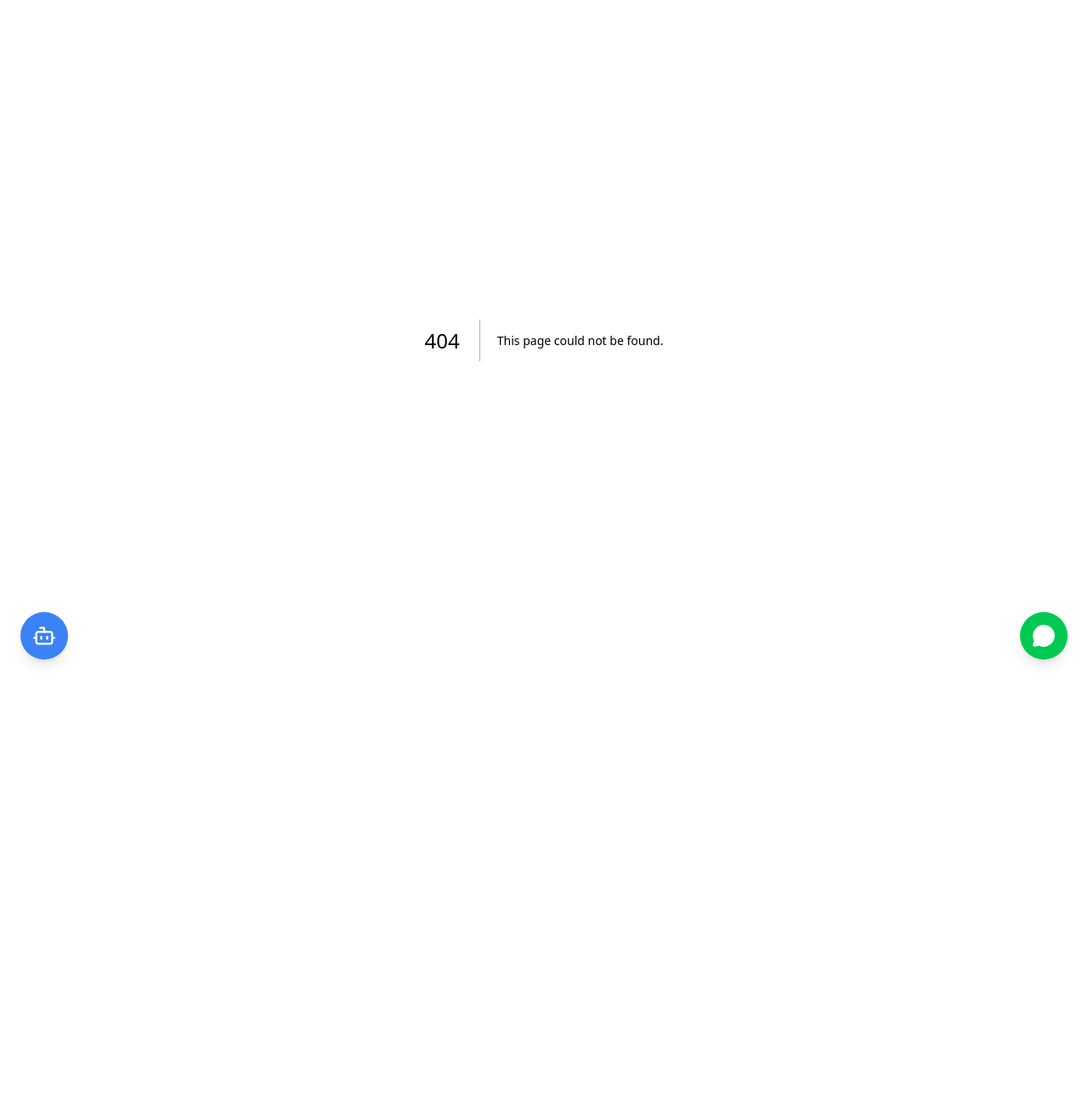
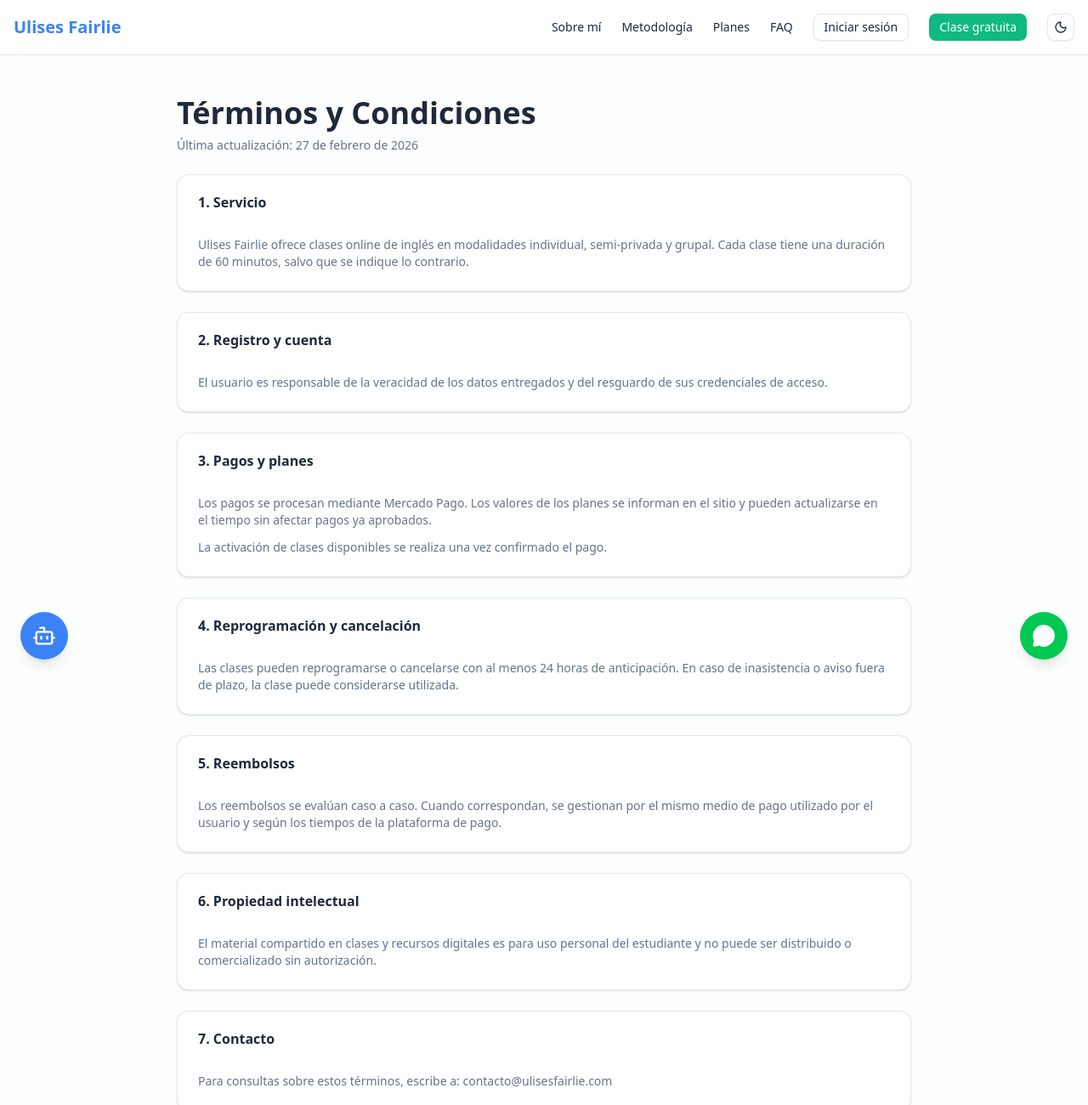
Before and after one commit to camilosuazo/ulises-fairlie-web, a Next.js app: page /terminos in a window 1280 px wide. Before the commit this address had no page. Shown: the top 1300 px of the page at 85% size. Before the commit the page ends 800 px from the top, so only its background shows below. Built offline with nearby package versions, Linux system fonts and the light colour scheme.

Commit message:
feat: add legal pages and acceptance links

```diff
--- a/src/app/login/page.tsx
+++ b/src/app/login/page.tsx
@@ -119,6 +119,17 @@ export default function LoginPage() {
                     Regístrate gratis
                   </Link>
                 </p>
+                <p className="text-xs text-muted-foreground mt-3">
+                  Al usar la plataforma aceptas los{" "}
+                  <Link href="/terminos" className="text-primary hover:underline">
+                    Términos y Condiciones
+                  </Link>{" "}
+                  y la{" "}
+                  <Link href="/privacidad" className="text-primary hover:underline">
+                    Política de Privacidad
+                  </Link>
+                  .
+                </p>
               </div>
             </CardContent>
           </Card>
--- /dev/null
+++ b/src/app/privacidad/page.tsx
@@ -0,0 +1,97 @@
+import { Header } from "@/components/Header";
+import { Footer } from "@/components/Footer";
+import { Card, CardContent, CardHeader, CardTitle } from "@/components/ui/card";
+
+export const metadata = {
+  title: "Política de Privacidad | Ulises Fairlie",
+};
+
+export default function PrivacidadPage() {
+  return (
+    <div className="min-h-screen flex flex-col">
+      <Header />
+
+      <main className="flex-1 bg-muted/30 py-12">
+        <div className="container mx-auto px-4 max-w-4xl space-y-6">
+          <div>
+            <h1 className="text-3xl md:text-4xl font-bold">Política de Privacidad</h1>
+            <p className="text-sm text-muted-foreground mt-2">
+              Última actualización: 27 de febrero de 2026
+            </p>
+          </div>
+
+          <Card>
+            <CardHeader>
+              <CardTitle>1. Datos que recopilamos</CardTitle>
+            </CardHeader>
+            <CardContent className="text-sm text-muted-foreground space-y-3">
+              <p>
+                Podemos recopilar nombre, correo electrónico y datos relacionados con clases agendadas, pagos y
+                uso de la plataforma para prestar correctamente el servicio.
+              </p>
+            </CardContent>
+          </Card>
+
+          <Card>
+            <CardHeader>
+              <CardTitle>2. Uso de la información</CardTitle>
+            </CardHeader>
+            <CardContent className="text-sm text-muted-foreground space-y-3">
+              <p>
+                Los datos se utilizan para gestionar tu cuenta, coordinar clases, procesar pagos, responder
+                consultas y mejorar la experiencia de aprendizaje.
+              </p>
+            </CardContent>
+          </Card>
+
+          <Card>
+            <CardHeader>
+              <CardTitle>3. Pagos y terceros</CardTitle>
+            </CardHeader>
+            <CardContent className="text-sm text-muted-foreground space-y-3">
+              <p>
+                Los pagos son procesados por Mercado Pago. No almacenamos números completos de tarjetas en este
+                sitio.
+              </p>
+            </CardContent>
+          </Card>
+
+          <Card>
+            <CardHeader>
+              <CardTitle>4. Seguridad</CardTitle>
+            </CardHeader>
+            <CardContent className="text-sm text-muted-foreground space-y-3">
+              <p>
+                Aplicamos medidas razonables para proteger la información personal. Sin embargo, ningún sistema
+                es completamente infalible.
+              </p>
+            </CardContent>
+          </Card>
+
+          <Card>
+            <CardHeader>
+              <CardTitle>5. Derechos del usuario</CardTitle>
+            </CardHeader>
+            <CardContent className="text-sm text-muted-foreground space-y-3">
+              <p>
+                Puedes solicitar acceso, rectificación o eliminación de tus datos personales escribiendo a
+                contacto@ulisesfairlie.com.
+              </p>
+            </CardContent>
+          </Card>
+
+          <Card>
+            <CardHeader>
+              <CardTitle>6. Cambios a esta política</CardTitle>
+            </CardHeader>
+            <CardContent className="text-sm text-muted-foreground">
+              Esta política puede actualizarse. Publicaremos en esta página la fecha de la última modificación.
+            </CardContent>
+          </Card>
+        </div>
+      </main>
+
+      <Footer />
+    </div>
+  );
+}
--- a/src/app/registro/page.tsx
+++ b/src/app/registro/page.tsx
@@ -9,6 +9,7 @@ import { Button } from "@/components/ui/button";
 import { Card, CardContent, CardDescription, CardHeader, CardTitle } from "@/components/ui/card";
 import { Input } from "@/components/ui/input";
 import { Label } from "@/components/ui/label";
+import { Checkbox } from "@/components/ui/checkbox";
 import { Header } from "@/components/Header";
 import { Footer } from "@/components/Footer";
 import { PaymentMethodsCard } from "@/components/PaymentMethodsCard";
@@ -25,6 +26,7 @@ export default function RegistroPage() {
     password: "",
     confirmPassword: "",
   });
+  const [acceptedLegal, setAcceptedLegal] = useState(false);
 
   const handleSubmit = async (e: React.FormEvent) => {
     e.preventDefault();
@@ -37,6 +39,11 @@ export default function RegistroPage() {
 
     if (formData.password.length < 6) {
       setError("La contraseña debe tener al menos 6 caracteres");
+      return;
+    }
+
+    if (!acceptedLegal) {
+      setError("Debes aceptar los Términos y Condiciones y la Política de Privacidad.");
       return;
     }
 
@@ -193,6 +200,24 @@ export default function RegistroPage() {
                       minLength={6}
                     />
                   </div>
+                  <div className="flex items-start gap-2 rounded-md border p-3">
+                    <Checkbox
+                      id="legal"
+                      checked={acceptedLegal}
+                      onCheckedChange={(checked) => setAcceptedLegal(checked === true)}
+                    />
+                    <Label htmlFor="legal" className="text-sm leading-5">
+                      Acepto los{" "}
+                      <Link href="/terminos" className="text-primary hover:underline" target="_blank">
+                        Términos y Condiciones
+                      </Link>{" "}
+                      y la{" "}
+                      <Link href="/privacidad" className="text-primary hover:underline" target="_blank">
+                        Política de Privacidad
+                      </Link>
+                      .
+                    </Label>
+                  </div>
                   <Button
                     type="submit"
                     className="w-full bg-accent hover:bg-accent/90"
--- /dev/null
+++ b/src/app/terminos/page.tsx
@@ -0,0 +1,112 @@
+import { Header } from "@/components/Header";
+import { Footer } from "@/components/Footer";
+import { Card, CardContent, CardHeader, CardTitle } from "@/components/ui/card";
+
+export const metadata = {
+  title: "Términos y Condiciones | Ulises Fairlie",
+};
+
+export default function TerminosPage() {
+  return (
+    <div className="min-h-screen flex flex-col">
+      <Header />
+
+      <main className="flex-1 bg-muted/30 py-12">
+        <div className="container mx-auto px-4 max-w-4xl space-y-6">
+          <div>
+            <h1 className="text-3xl md:text-4xl font-bold">Términos y Condiciones</h1>
+            <p className="text-sm text-muted-foreground mt-2">
+              Última actualización: 27 de febrero de 2026
+            </p>
+          </div>
+
+          <Card>
+            <CardHeader>
+              <CardTitle>1. Servicio</CardTitle>
+            </CardHeader>
+            <CardContent className="text-sm text-muted-foreground space-y-3">
+              <p>
+                Ulises Fairlie ofrece clases online de inglés en modalidades individual, semi-privada y grupal.
+                Cada clase tiene una duración de 60 minutos, salvo que se indique lo contrario.
+              </p>
+            </CardContent>
+          </Card>
+
+          <Card>
+            <CardHeader>
+              <CardTitle>2. Registro y cuenta</CardTitle>
+            </CardHeader>
+            <CardContent className="text-sm text-muted-foreground space-y-3">
+              <p>
+                El usuario es responsable de la veracidad de los datos entregados y del resguardo de sus
+                credenciales de acceso.
+              </p>
+            </CardContent>
+          </Card>
+
+          <Card>
+            <CardHeader>
+              <CardTitle>3. Pagos y planes</CardTitle>
+            </CardHeader>
+            <CardContent className="text-sm text-muted-foreground space-y-3">
+              <p>
+                Los pagos se procesan mediante Mercado Pago. Los valores de los planes se informan en el sitio
+                y pueden actualizarse en el tiempo sin afectar pagos ya aprobados.
+              </p>
+              <p>
+                La activación de clases disponibles se realiza una vez confirmado el pago.
+              </p>
+            </CardContent>
+          </Card>
+
+          <Card>
+            <CardHeader>
+              <CardTitle>4. Reprogramación y cancelación</CardTitle>
+            </CardHeader>
+            <CardContent className="text-sm text-muted-foreground space-y-3">
+              <p>
+                Las clases pueden reprogramarse o cancelarse con al menos 24 horas de anticipación. En caso de
+                inasistencia o aviso fuera de plazo, la clase puede considerarse utilizada.
+              </p>
+            </CardContent>
+          </Card>
+
+          <Card>
+            <CardHeader>
+              <CardTitle>5. Reembolsos</CardTitle>
+            </CardHeader>
+            <CardContent className="text-sm text-muted-foreground space-y-3">
+              <p>
+                Los reembolsos se evalúan caso a caso. Cuando correspondan, se gestionan por el mismo medio de
+                pago utilizado por el usuario y según los tiempos de la plataforma de pago.
+              </p>
+            </CardContent>
+          </Card>
+
+          <Card>
+            <CardHeader>
+              <CardTitle>6. Propiedad intelectual</CardTitle>
+            </CardHeader>
+            <CardContent className="text-sm text-muted-foreground space-y-3">
+              <p>
+                El material compartido en clases y recursos digitales es para uso personal del estudiante y no
+                puede ser distribuido o comercializado sin autorización.
+              </p>
+            </CardContent>
+          </Card>
+
+          <Card>
+            <CardHeader>
+              <CardTitle>7. Contacto</CardTitle>
+            </CardHeader>
+            <CardContent className="text-sm text-muted-foreground">
+              Para consultas sobre estos términos, escribe a: contacto@ulisesfairlie.com
+            </CardContent>
+          </Card>
+        </div>
+      </main>
+
+      <Footer />
+    </div>
+  );
+}
--- a/src/components/Footer.tsx
+++ b/src/components/Footer.tsx
@@ -24,6 +24,12 @@ export function Footer() {
               <Link href="/planes" className="text-sm text-muted-foreground hover:text-primary">
                 Planes
               </Link>
+              <Link href="/terminos" className="text-sm text-muted-foreground hover:text-primary">
+                Términos y condiciones
+              </Link>
+              <Link href="/privacidad" className="text-sm text-muted-foreground hover:text-primary">
+                Política de privacidad
+              </Link>
             </nav>
           </div>
 
```
